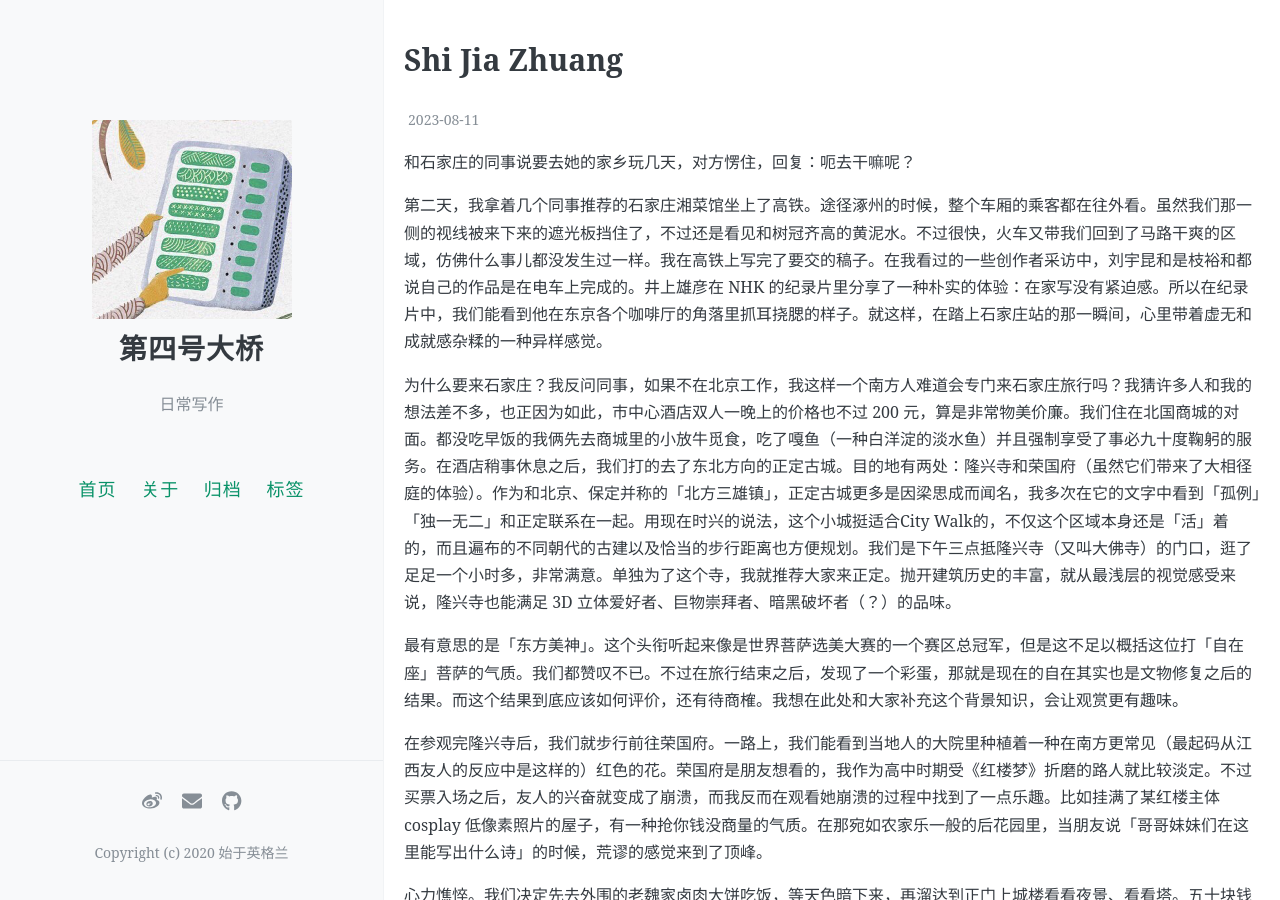
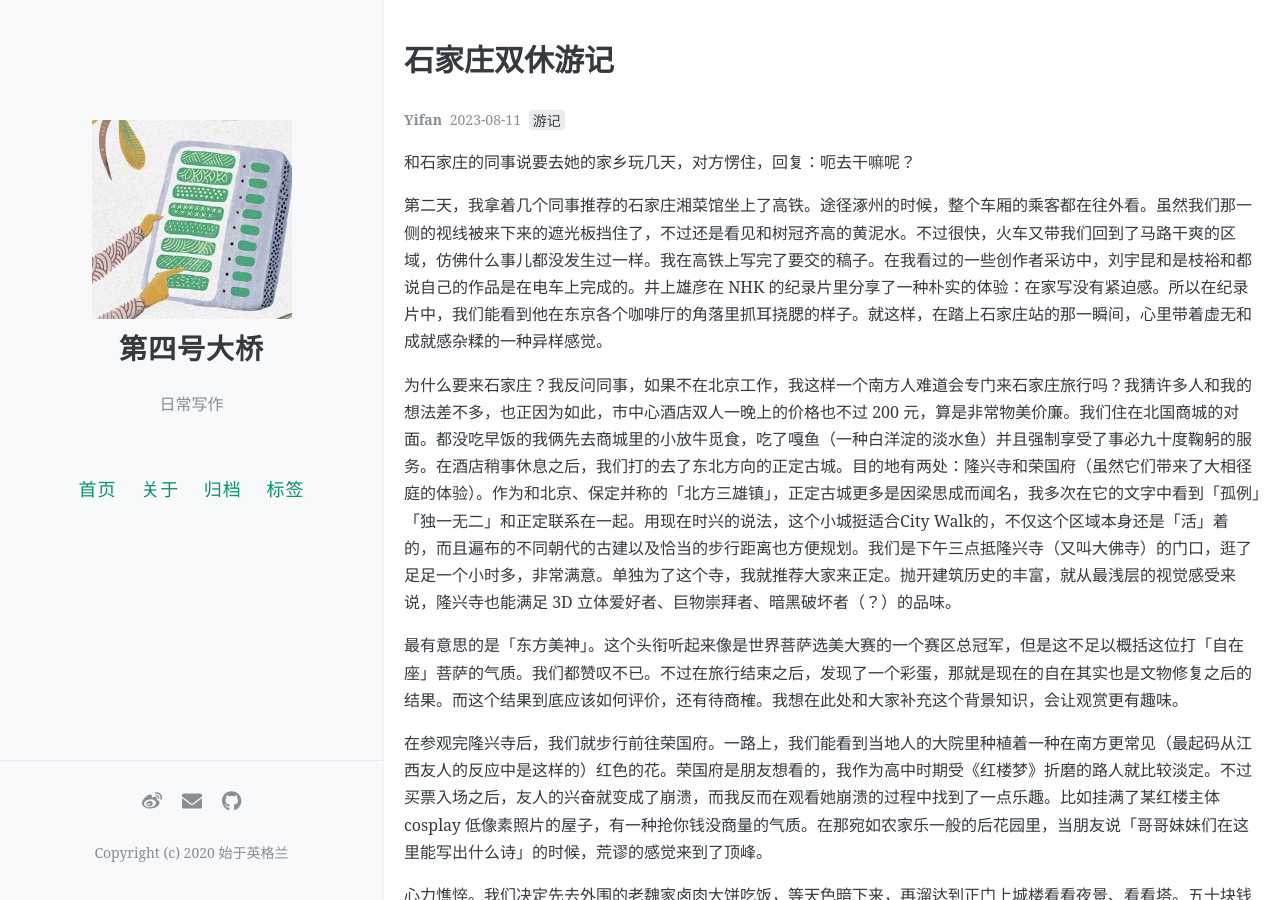
Before and after one commit to yifan0111/gincredible, a Jekyll site: the page built from _posts/2023-08-11-shi-jia-zhuang.md, in a window 1280 px wide and 900 px high. Built offline with Jekyll 4.4.1, drawn with Linux system fonts in a browser that asks for light colours; our own code applies the rules of GitHub Pages for plain Markdown files; comment, search, counter and statistics services are not loaded.

Commit message:
Update 2023-08-11-shi-jia-zhuang.md

```diff
--- a/_posts/2023-08-11-shi-jia-zhuang.md
+++ b/_posts/2023-08-11-shi-jia-zhuang.md
@@ -1,3 +1,12 @@
+---
+layout: post
+title: "石家庄双休游记"
+date:   2023-08-11
+tags: [游记]
+comments: true
+author: Yifan
+---
+
 和石家庄的同事说要去她的家乡玩几天，对方愣住，回复：呃去干嘛呢？
 
 第二天，我拿着几个同事推荐的石家庄湘菜馆坐上了高铁。途径涿州的时候，整个车厢的乘客都在往外看。虽然我们那一侧的视线被来下来的遮光板挡住了，不过还是看见和树冠齐高的黄泥水。不过很快，火车又带我们回到了马路干爽的区域，仿佛什么事儿都没发生过一样。我在高铁上写完了要交的稿子。在我看过的一些创作者采访中，刘宇昆和是枝裕和都说自己的作品是在电车上完成的。井上雄彦在 NHK 的纪录片里分享了一种朴实的体验：在家写没有紧迫感。所以在纪录片中，我们能看到他在东京各个咖啡厅的角落里抓耳挠腮的样子。就这样，在踏上石家庄站的那一瞬间，心里带着虚无和成就感杂糅的一种异样感觉。
```
